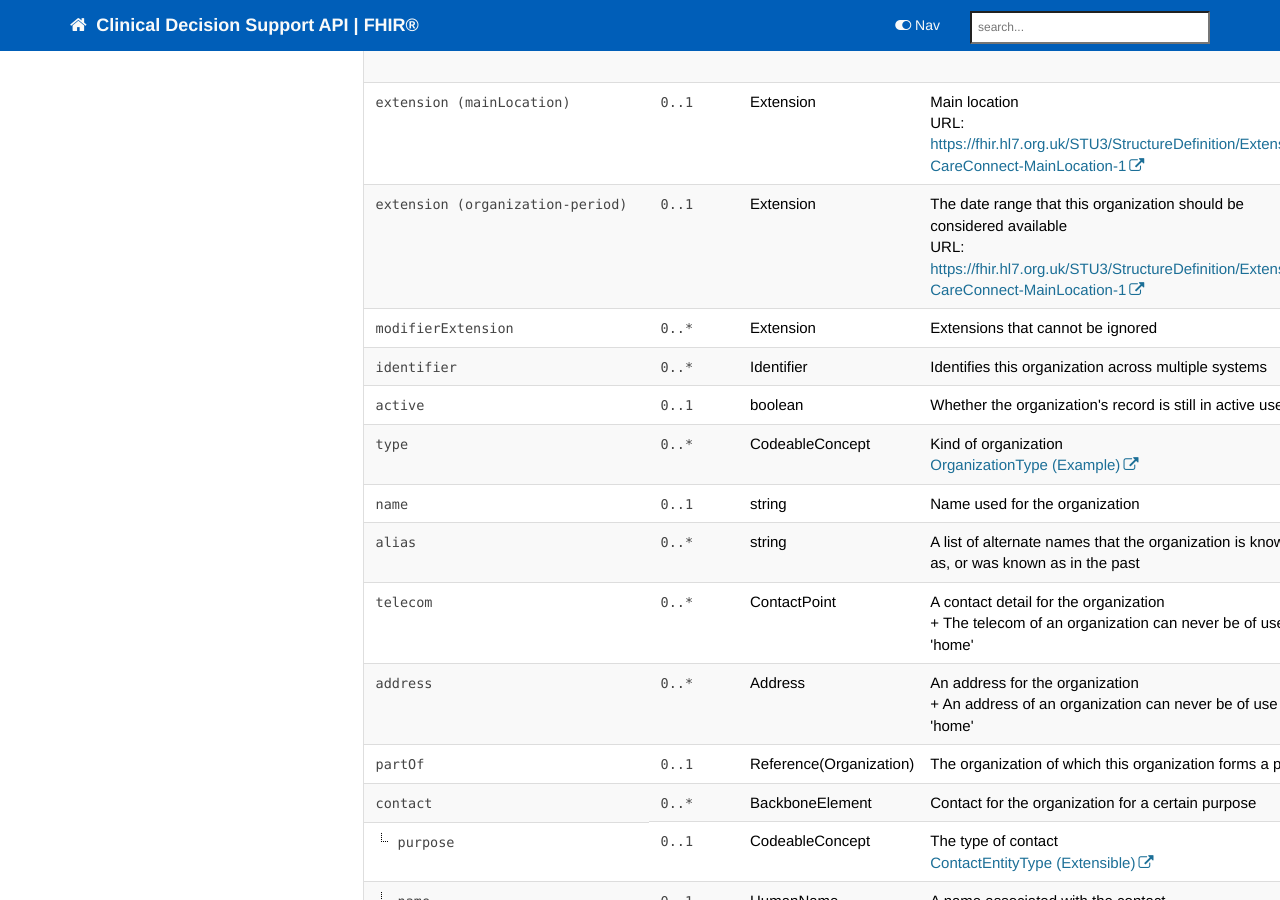
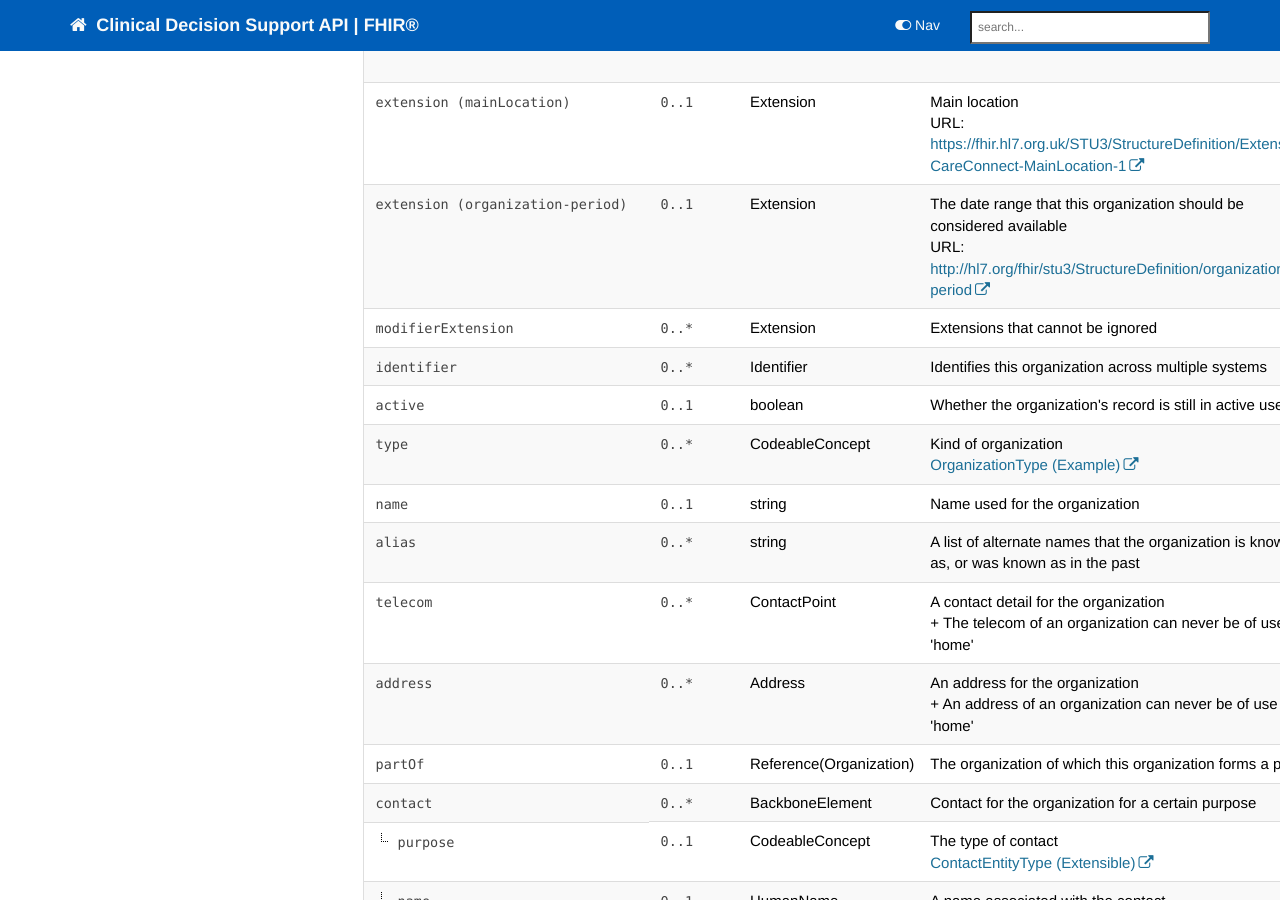
Before and after one commit to nhsconnect/FHIR-CDS, a Jekyll site: the page built from pages/explore/api_checkservices_organization.md, in a window 1280 px wide and 900 px high, scrolled down 880 px. Built offline with Jekyll 4.4.1, drawn with Linux system fonts in a browser that asks for light colours; nearby versions of some CDN libraries; comment, search, counter and statistics services are not loaded; part of the change alters nothing that is shown.

Commit message:
pages/explore/api_checkservices_organization.md updated from https://stackedit.io/

```diff
--- a/pages/explore/api_checkservices_organization.md
+++ b/pages/explore/api_checkservices_organization.md
@@ -114,7 +114,7 @@ Detailed implementation guidance for an `Organization` resource in the `$check-s
 <td><code>extension (organization-period)</code></td>
 <td><code>0..1</code></td>
 <td>Extension</td>
-<td>The date range that this organization should be considered available<br/>URL: <a href="https://fhir.hl7.org.uk/STU3/StructureDefinition/Extension-CareConnect-MainLocation-1]">https://fhir.hl7.org.uk/STU3/StructureDefinition/Extension-CareConnect-MainLocation-1</a></td>
+<td>The date range that this organization should be considered available<br/>URL: <a href="http://hl7.org/fhir/stu3/StructureDefinition/organization-period">http://hl7.org/fhir/stu3/StructureDefinition/organization-period</a></td>
 <td></td>
 </tr>
 <tr>
@@ -238,6 +238,6 @@ M3MzQ1NTgsMjE2NjEwNTc2XX0=
 
 -->
 <!--stackedit_data:
-eyJoaXN0b3J5IjpbLTc1MzQyOTk3Miw2NzA2MTI1NjgsLTUyMT
+eyJoaXN0b3J5IjpbMTIxNjc3NTMzNSw2NzA2MTI1NjgsLTUyMT
 k4MzIwMV19
 -->
```
